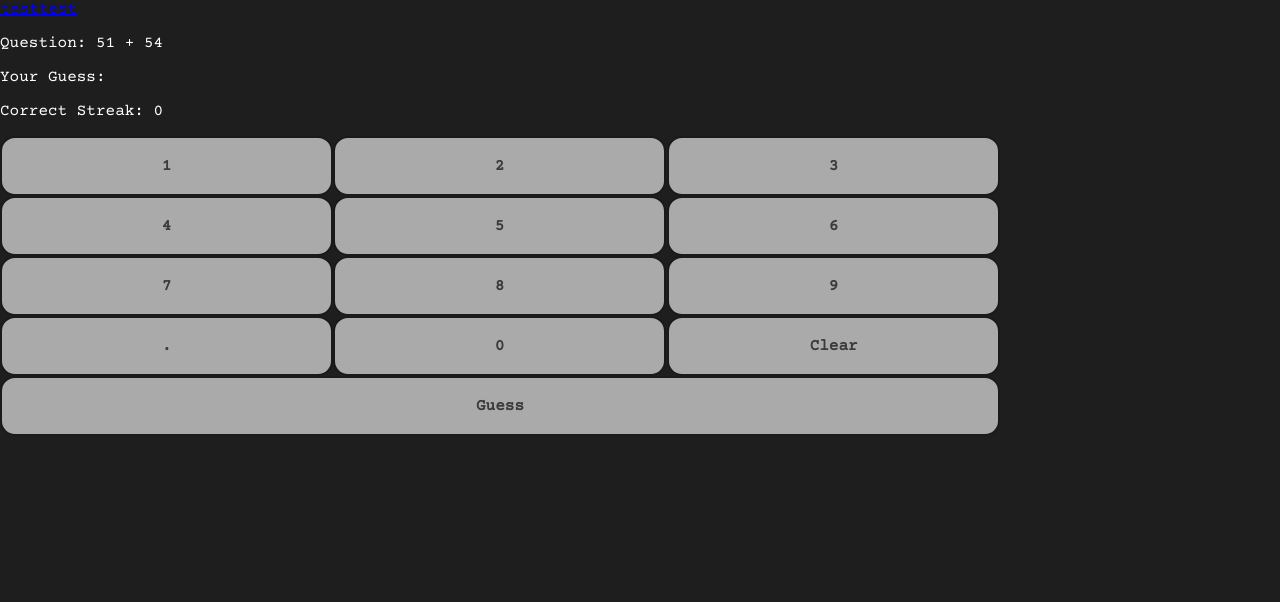
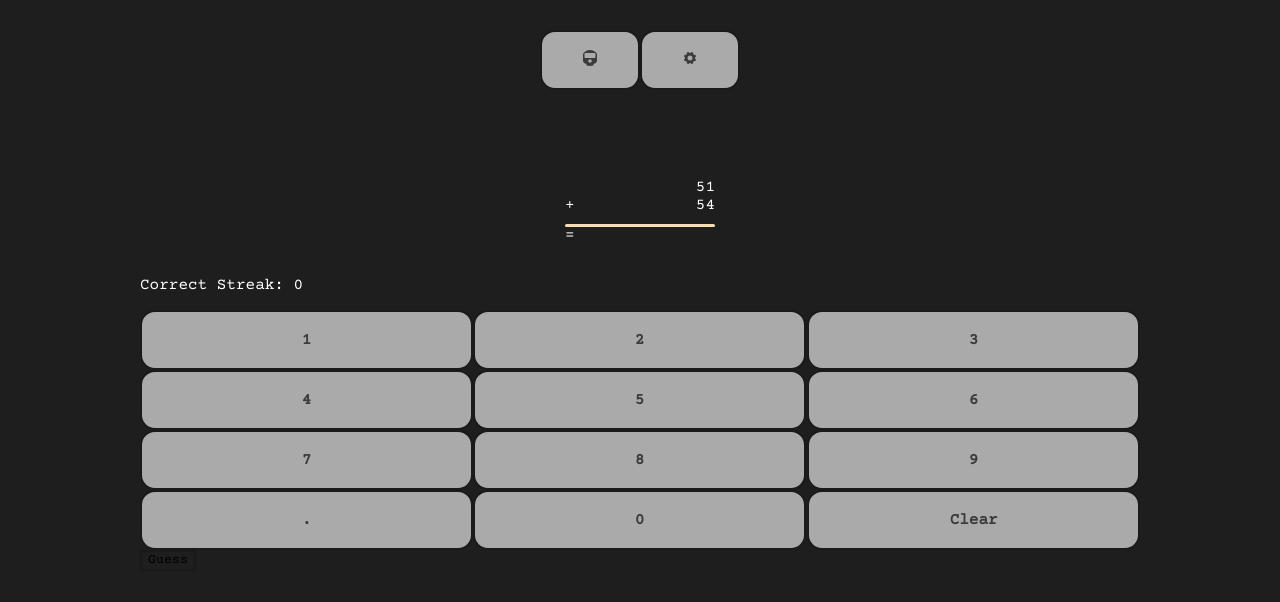
Before and after one commit to maxwelldinsmore/numbertrain, a React (Create React App) app: page / in a window 1280 px wide. Shown: the top 602 px of the page. Built offline with nearby package versions, Linux system fonts and the light colour scheme.

Commit message:
idk what this is but sure

```diff
--- a/package.json
+++ b/package.json
@@ -10,8 +10,14 @@
     "@types/node": "^16.18.76",
     "@types/react": "^18.2.48",
     "@types/react-dom": "^18.2.18",
+    "bootstrap": "^5.1.3",
+    "bootstrap-icons": "^1.11.3",
+    "express": "^4.18.2",
+    "pg": "^8.11.3",
     "react": "^18.2.0",
+    "react-bootstrap": "^2.10.1",
     "react-dom": "^18.2.0",
+    "react-icons": "^5.0.1",
     "react-router-dom": "^6.21.3",
     "react-scripts": "5.0.1",
     "typescript": "^4.9.5",
--- /dev/null
+++ b/src/Components/header.css
@@ -0,0 +1,56 @@
+@import url('https://fonts.googleapis.com/css2?family=Courier+Prime&display=swap');
+
+body {
+  background-color: #1e1e1e;
+  font-family: "Courier Prime",'mono space';
+  color:white;
+}
+
+div {
+    display: flex;
+    margin: 10px;
+    flex-direction: column;
+    align-items: center;
+}
+
+
+
+.iconStyle {
+  flex: 50%;
+  border:#1e1e1e;
+  border-radius: 10px;
+}
+
+.headerButton {
+  order: 1;
+  flex-direction: row;
+  flex: .5;
+  flex-grow: 1;
+  font-family: "Courier Prime",'mono space';
+  appearance: none;
+  background-color: #aaa;
+  border: 2px solid #1A1A1A;
+  border-radius: 15px;
+  box-sizing: border-box;
+  color: #3B3B3B;
+  cursor: pointer;
+  display: inline-block;
+  font-size: 16px;
+  font-weight: 600;
+  line-height: normal;
+  margin: 0;
+  min-height: 60px;
+  min-width: 0;
+  outline: none;
+  padding: 16px 24px;
+  text-align: center;
+  text-decoration: none;
+  transition: all 300ms cubic-bezier(.23, 1, 0.32, 1);
+  user-select: none;
+  -webkit-user-select: none;
+  touch-action: manipulation;
+  width: 100%;
+  will-change: transform;
+  width: 100px;
+  flex-wrap: wrap;
+}
--- a/src/Components/header.tsx
+++ b/src/Components/header.tsx
@@ -1,14 +1,24 @@
 import React from 'react';
 import { Link } from 'react-router-dom';
+import './header.css';
+import { FaTrain } from "react-icons/fa";
+import { IoIosSettings } from "react-icons/io";
+import { Button } from 'react-bootstrap';
 
 const Header = () => {
 
     return (
+        <div>
         <header>
-            <Link to={'/'}>test</Link>
-            <Link to={'./settings'}>test</Link>
+            <Link  to='/'>
+                <Button className='headerButton'><FaTrain className="iconStyle" /></Button>
+            </Link>
+            <Link to="Settings">
+                <Button className='headerButton'> <IoIosSettings className="iconStyle" /></Button>
+            </Link>
+
         </header>
-
+        </div>
     );
   };
 
--- a/src/router.tsx
+++ b/src/router.tsx
@@ -3,7 +3,7 @@ import './routes/App.css';
 import { useState, FunctionComponent, Component } from 'react';
 import { createBrowserRouter, RouterProvider } from 'react-router-dom';
 
-import Settings from "./routes/settings";
+import Settings from "./routes/Settings";
 import HomePage from './routes/HomePage';
 import Root from './routes/root';
 const router = createBrowserRouter([
@@ -11,8 +11,8 @@ const router = createBrowserRouter([
     path: "/",
     element: <Root />,
     children: [
-    { path: "/", element: <HomePage /> },
-    { path: "./Settings", element: <Settings/>}
+    { path: "", element: <HomePage /> },
+    { path: "/Settings", element: <Settings />}
     ]
   },
 ]);
--- a/src/routes/App.css
+++ b/src/routes/App.css
@@ -4,8 +4,26 @@ body {
   font-family: "Courier Prime",'mono space';
   color:white;
 }
+header button {
+  flex-grow: 1;
+  font-family: "Courier Prime",'mono space';
+  border: 2px solid #1A1A1A;
+  background-color: transparent;
+}
 
-button {
+.numbox {
+  width: 1000px;
+  display: flex;
+  flex-wrap: wrap;
+}
+div {
+  display: flex;
+  justify-content: center;
+}
+section.numbox button {
+  flex-direction: row;
+  flex: 33%;
+  flex-grow: 1;
   font-family: "Courier Prime",'mono space';
   appearance: none;
   background-color: #aaa;
@@ -34,29 +52,70 @@ button {
   width: 1000px;
   flex-wrap: wrap;
 }
-.numbox {
-  width: 1000px;
-  display: flex;
-  flex-wrap: wrap;
-}
-section.numbox button {
-  flex-direction: row;
-  flex: 33%;
-  flex-grow: 1;
-}
 
-button:disabled {
+section.numbox button:disabled {
   pointer-events: none;
 }
 
-button:hover {
+section.numbox button:hover {
   color: #fff;
   background-color: #1A1A1A;
   box-shadow: rgba(0, 0, 0, 0.25) 0 8px 15px;
   transform: translateY(-2px);
+
 }
 
-button:active {
+section.numbox button:active {
   box-shadow: none;
   transform: translateY(0);
 }
+
+
+
+.questionDiv {
+  width: 15%;
+  padding-top: 15%;
+  margin: auto;
+  display: flex;
+  position: relative;
+}
+
+.calc {
+  text-align: left;
+  width: 49%;
+  position:absolute;
+    bottom:20%;
+    left:0;
+}
+
+.question {
+  text-align: right;
+  width: 49%;
+  position:absolute;
+    bottom:20%;
+    right:0;
+}
+
+span {
+  height: 0.2rem;
+  width: 100%;
+  background-color: wheat;
+  border-radius: 1000px;
+  margin: 0 20px;
+  display: block;
+  position:absolute;
+  bottom:22%;
+}
+.answerBox {
+  text-align: left;
+  position:absolute;
+  bottom:0;
+  left:0;
+}
+
+.answerGuess {
+  text-align: left;
+  position:absolute;
+    bottom:0;
+    right:0;
+}
--- a/src/routes/HomePage.tsx
+++ b/src/routes/HomePage.tsx
@@ -69,8 +69,15 @@ function HomePage() {
   return (
     <div className="App" onKeyDown={e => keyDown(e.key)}>
       <header className="App-header">
-        <p>Question: {num.num1} {calcs.operationSymbol} {num.num2}</p>
-        <p>Your Guess: {guess}</p>
+
+        <div className='questionDiv'>
+          <p className="question">{num.num1}<br/>{num.num2}</p>
+          <p className='calc'>{calcs.operationSymbol}</p>
+          <span><p></p></span>
+          <p className='answerBox'>=</p>
+          <p className='answerGuess'>{guess}</p>
+        </div>
+
         <p>Correct Streak: {streak}</p>
         <section className='numbox'>
         <button onClick={() => setGuess(guess + "1")}>1</button>
--- a/src/routes/root.tsx
+++ b/src/routes/root.tsx
@@ -1,13 +1,14 @@
 import React from "react";
 import Header from "../Components/header";
 import HomePage from "./HomePage";
-
+import Settings from "./Settings";
+import { BrowserRouter, Outlet, Route, Routes } from "react-router-dom";
 const Root = () => {
 
     return (
         <div>
             <Header></Header>
-            <HomePage></HomePage>
+            <Outlet/>
         </div>
 
       );
--- a/src/routes/settings.tsx
+++ b/src/routes/settings.tsx
@@ -1,10 +1,12 @@
 import React from 'react';
 
-const Settings = () => {
+function Settings () {
     return (
       <section>
         <p>hello!</p>
+
       </section>
+
     );
   };
 
```
Also changed, not shown: src/Components/route.tsx (deleted, +0 -12 lines), src/CourierPrime-Regular.ttf (deleted), 1 other file (tests, documents, lock files or other folders).
